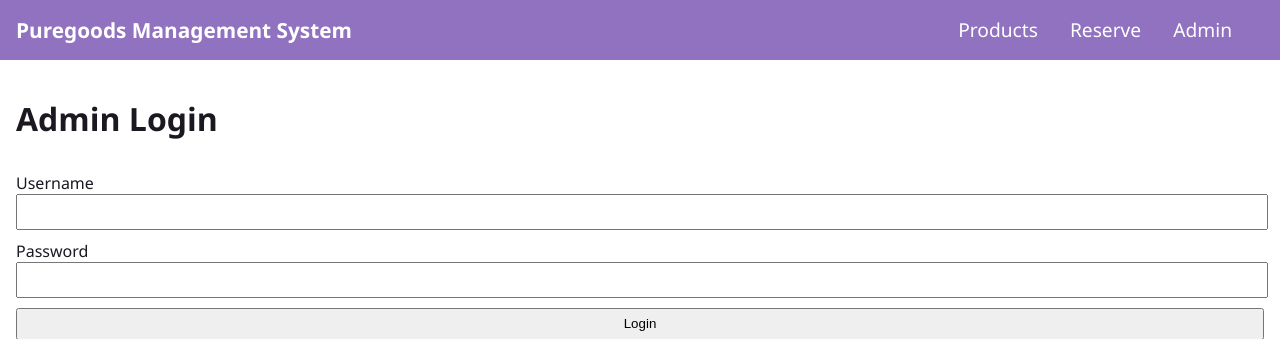
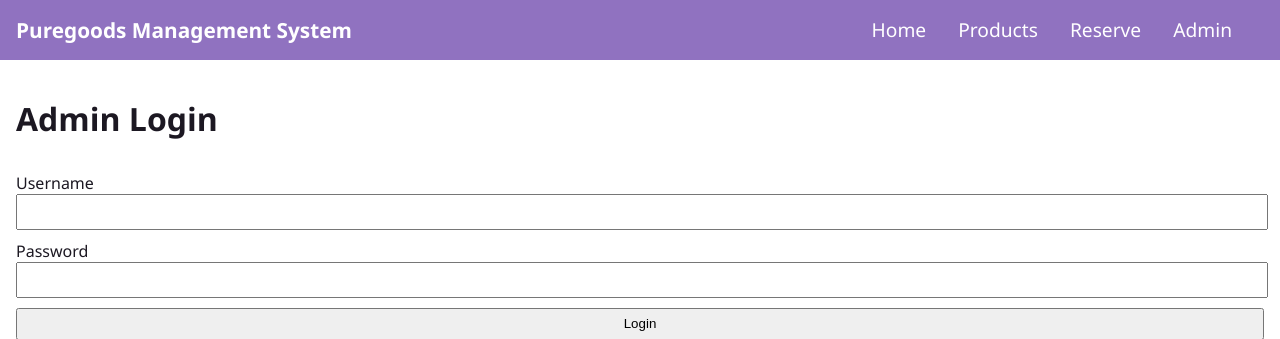
Before and after one commit to Nogadas-VonRyan/puregoods_management, a PHP site: page /admin/login in a window 1280 px wide. Shown: the top 339 px of the page. Run offline with PHP 8.4, Linux system fonts and the light colour scheme.

Commit message:
add home page link

```diff
--- a/admin/login/index.php
+++ b/admin/login/index.php
@@ -22,6 +22,7 @@ if($_SESSION['user'] ?? '') {
     <nav>
         <div class="title">Puregoods Management System</div>
         <div>
+            <a href="../../">Home</a>
             <a href="../../product">Products</a>
             <a href="../../customer">Reserve</a>
             <a href="../../admin">Admin</a>
```
